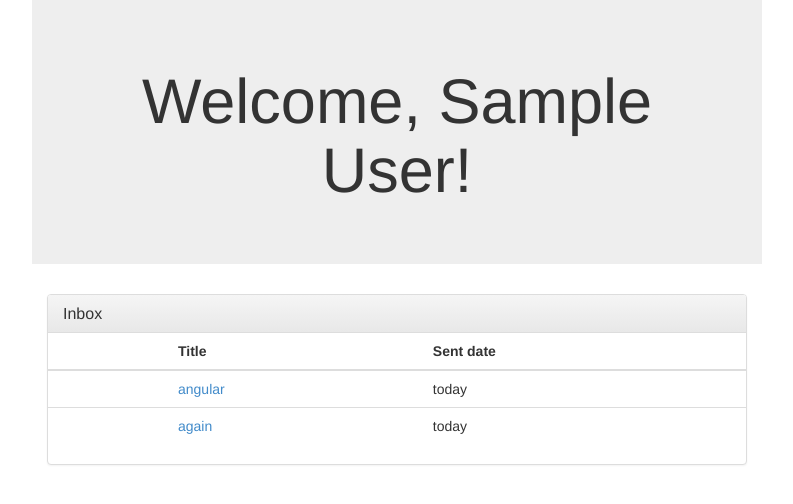
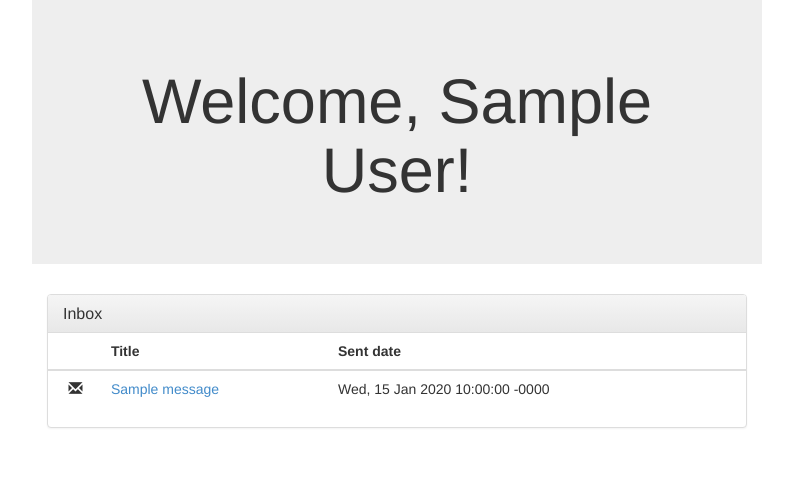
Before and after one commit to mathrick/flask-demo-login-app, a Flask app: page /message/ in a window 1280 px wide. Shown: the part 73-577 px from the top of the page, without its empty margins (243-1036 px from the left). Run offline with Flask 2, Linux system fonts and the light colour scheme; a user stored in the database is signed in; tables that the repository leaves empty hold one stand-in row (values such as "Sample post"); some libraries are stand-ins or nearby versions.

Commit message:
Fetch the message list via REST API

```diff
--- a/app/static/js/inbox.js
+++ b/app/static/js/inbox.js
@@ -1,12 +1,8 @@
-function InboxCtrl($scope) {
-    $scope.messages = [{ title: "angular",
-                         text: "is working",
-                         timestamp: "today",
-                         id: 15
-                       },
-                       { title: "again",
-                         text: "is working",
-                         timestamp: "today",
-                         id: 71
-                       }]
-}
+var InboxApp = angular.module('InboxApp', []);
+
+InboxApp.controller('InboxCtrl',
+                    ['$scope', '$http', function InboxCtrl ($scope, $http) {
+                        $http.get('/api/message/').success(function(data) {
+                            $scope.messages = data;
+                        });
+                    }]);
--- a/app/templates/inbox.html
+++ b/app/templates/inbox.html
@@ -11,6 +11,6 @@
   </div>
 </div>
 
-<div class="container" ng-app ng-include="'{{ static('angular/inbox.html') }}'">
+<div class="container" ng-app="InboxApp" ng-include="'{{ static('angular/inbox.html') }}'">
 </div>
 {% endblock %}
```
